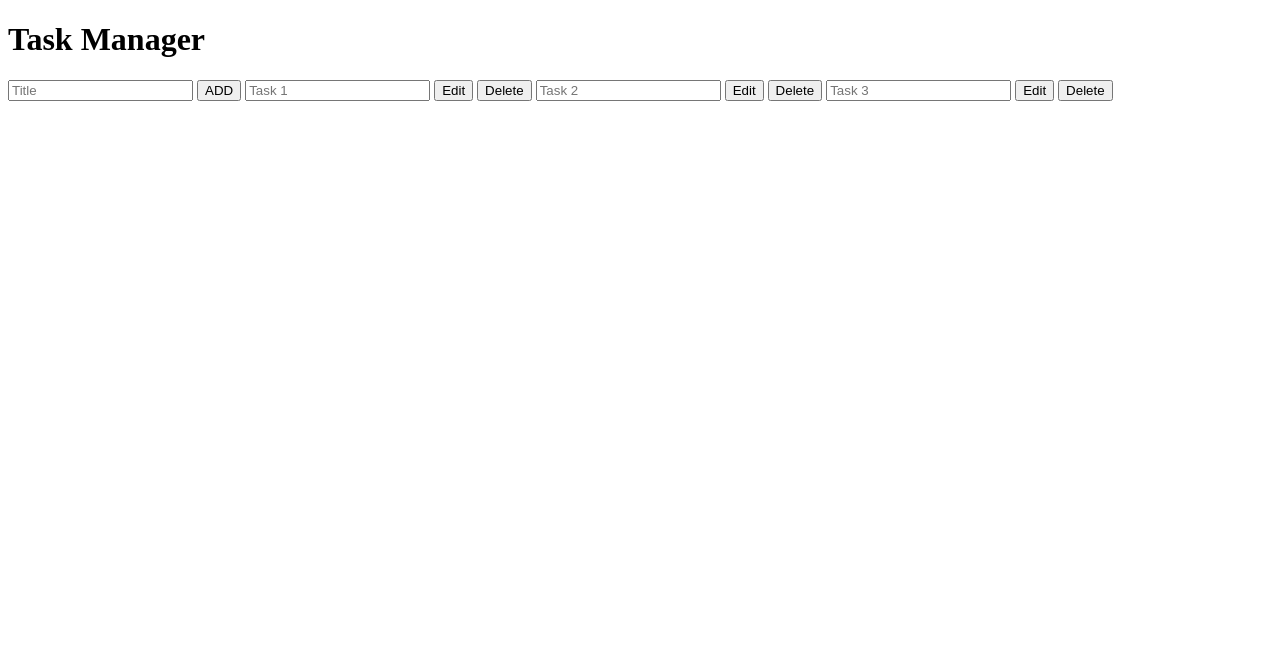
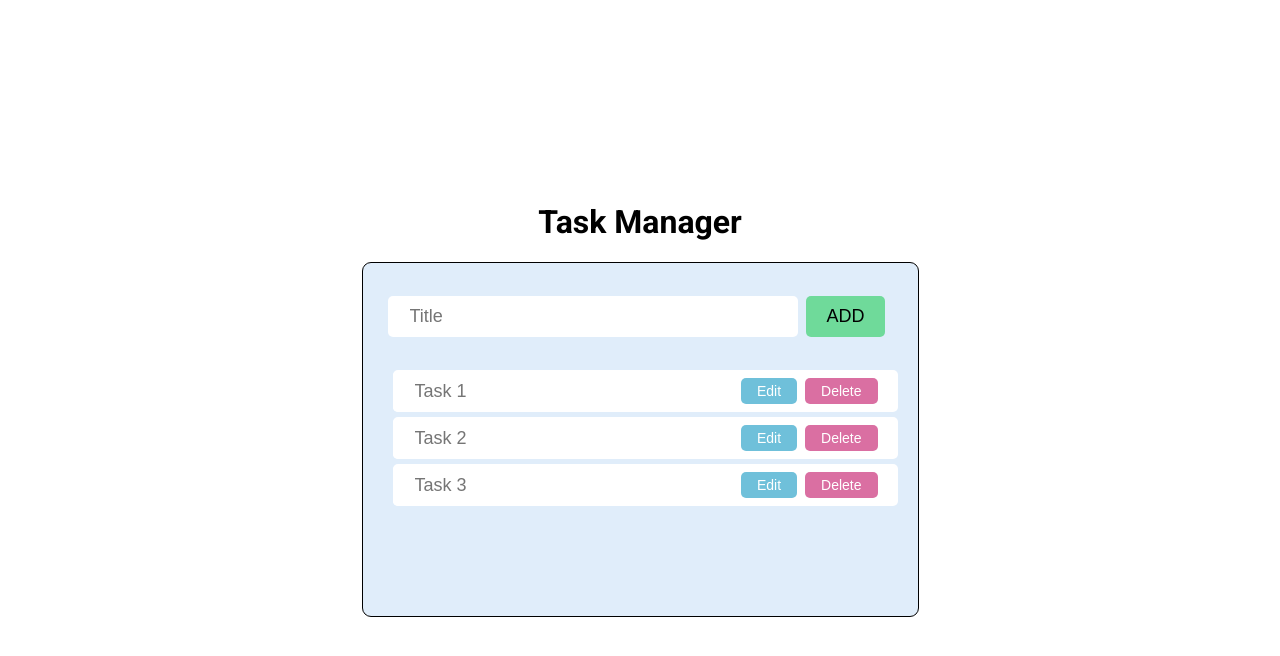
Before and after one commit to codophil/FrontEnd-Mentorship-challenge-00, a plain HTML site: page index.html in a window 1280 px wide. Drawn offline with Linux system fonts and the light colour scheme.

Commit message:
changed html structure and completed css styles

```diff
--- a/index.html
+++ b/index.html
@@ -1,26 +1,71 @@
 <!DOCTYPE html>
 <html lang="en">
   <head>
-    <meta charset="UTF-8">
-    <meta http-equiv="X-UA-Compatible" content="IE=edge">
-    <meta name="viewport" content="width=device-width, initial-scale=1.0">
+    <meta charset="UTF-8" />
+    <meta http-equiv="X-UA-Compatible" content="IE=edge" />
+    <meta name="viewport" content="width=device-width, initial-scale=1.0" />
     <title>FrontEnd-Mentorship-challenge-00</title>
-    <link rel="stylesheet" href="styles/main.css">
+    <link rel="stylesheet" href="styles/main.css" />
+    <link rel="preconnect" href="https://fonts.googleapis.com" />
+    <link rel="preconnect" href="https://fonts.gstatic.com" crossorigin />
+    <link
+      href="https://fonts.googleapis.com/css2?family=Roboto:wght@400;700&display=swap"
+      rel="stylesheet"
+    />
   </head>
   <body>
-    <h1>Task Manager</h1>
+    <h1 class="task-manager__title">Task Manager</h1>
+    <section class="task-manager">
       <form>
-        <input type="text" class="input" name="title-input" id="title-input" placeholder="Title">
-        <button type="submit" class="add-btn">ADD</button>
-        <input type="text" name="task" id="task1" placeholder="Task 1">
-        <button class="edit-btn">Edit</button>
-        <button class="delete-btn">Delete</button>
-        <input type="text" name="task" id="task2" placeholder="Task 2">
-        <button class="edit-btn">Edit</button>
-        <button class="delete-btn">Delete</button>
-        <input type="text" name="task" id="task3" placeholder="Task 3">
-        <button class="edit-btn">Edit</button>
-        <button class="delete-btn">Delete</button>
+        <div class="add-title">
+          <input
+            type="text"
+            class="input"
+            name="title-input"
+            id="title-input"
+            placeholder="Title"
+          />
+          <button type="submit" class="add-btn btn">ADD</button>
+        </div>
+        <div class="add-tasks">
+          <div class="task-container">
+            <input
+              type="text"
+              class="input task-input"
+              name="task"
+              id="task1"
+              placeholder="Task 1"
+              readonly
+            />
+            <button class="edit-btn btn">Edit</button>
+            <button class="delete-btn btn">Delete</button>
+          </div>
+          <div class="task-container">
+            <input
+              type="text"
+              class="input"
+              name="task"
+              id="task2"
+              placeholder="Task 2"
+              readonly
+            />
+            <button class="edit-btn btn">Edit</button>
+            <button class="delete-btn btn">Delete</button>
+          </div>
+          <div class="task-container">
+            <input
+              type="text"
+              class="input"
+              name="task"
+              id="task3"
+              placeholder="Task 3"
+              readonly
+            />
+            <button class="edit-btn btn">Edit</button>
+            <button class="delete-btn btn">Delete</button>
+          </div>
+        </div>
       </form>
+    </section>
   </body>
 </html>
--- /dev/null
+++ b/styles/main.css
@@ -0,0 +1,100 @@
+html {
+  box-sizing: border-box;
+}
+
+body {
+  margin: 0;
+  display: flex;
+  justify-content: center;
+  align-items: center;
+  text-align: center;
+  flex-direction: column;
+  min-height: 100vh;
+  font-family: "Roboto", "sans-serif";
+}
+
+.task-manager__title {
+  font-size: 32px;
+  line-height: 37px;
+  font-style: normal;
+}
+
+.task-manager {
+  display: flex;
+  flex-direction: column;
+  width: 555px;
+  height: 353px;
+  background-color: #e0edfa;
+  border: 1px solid #000;
+  border-radius: 9px;
+}
+
+.add-title {
+  display: flex;
+  margin: 25px;
+}
+
+.add-tasks {
+  margin: 25px;
+}
+
+.task-container {
+  display: flex;
+  width: 100%;
+  background-color: #fff;
+  margin: 5px;
+  border-radius: 5px;
+}
+
+.input {
+  background-color: #fff;
+  border: none;
+  border-radius: 5px;
+  padding: 10px 22px;
+  font-size: 18px;
+  width: 100%;
+  margin: auto;
+}
+
+.input:focus {
+  outline: none;
+}
+
+.add-btn {
+  background-color: #6fda9a;
+  border: none;
+  border-radius: 5px;
+  font-size: 18px;
+  padding: 10px 20px;
+  margin: 8px;
+}
+
+.edit-btn {
+  background: #6fc0da;
+  border: none;
+  border-radius: 5px;
+  color: #fff;
+  padding: 5px 16px;
+  font-size: 14px;
+  margin: 8px;
+  text-align: center;
+}
+
+.delete-btn {
+  background: #da6fa2;
+  border: none;
+  border-radius: 5px;
+  color: #fff;
+  padding: 5px 16px;
+  font-size: 14px;
+  margin: 8px 20px 8px 0px;
+}
+
+.btn:focus {
+  outline: none;
+}
+
+.btn:hover {
+  filter: brightness(110%);
+  cursor: pointer;
+}
```
Lines whose indentation alone changed are shown as unchanged.
